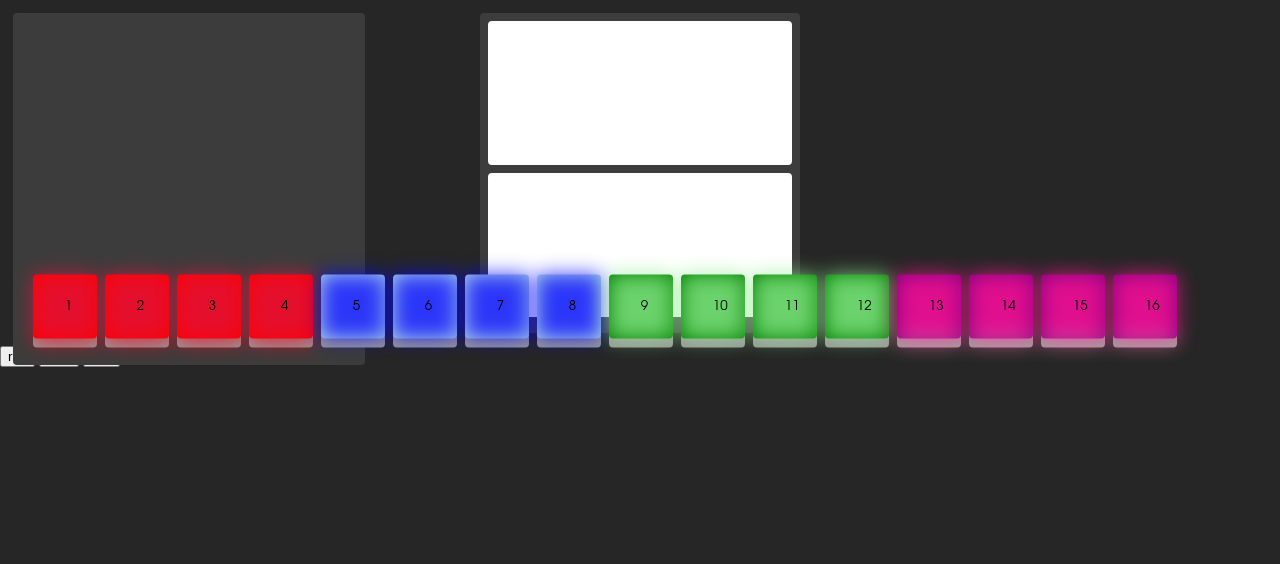
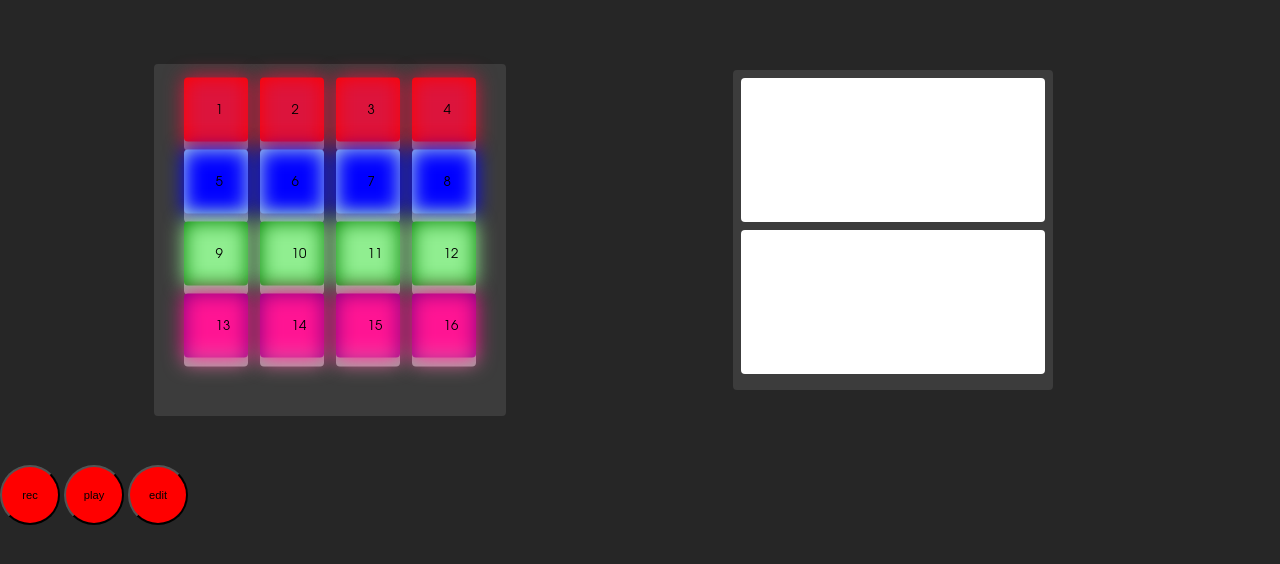
Before and after one commit to Skorpo/web-project-music, a PHP site: page /main.html in a window 1280 px wide. Shown: the part 70-634 px from the top of the page. Run offline with PHP 8.4, Linux system fonts and the light colour scheme.

Commit message:
Update style.css

```diff
--- a/peter_work/style.css
+++ b/peter_work/style.css
@@ -45,13 +50,13 @@ body
     /*Allow spacing and sizing to be responsive*/
 	margin: 4px;
 
-	display: flex;
 
-    width:20%;
 
-	height:20%;
+    width:5vw;
 
-    display: inline-block;
+	height:5vw;
+
+
 
     top: 50%;
 
@@ -79,24 +84,81 @@ body
 
 
 }
+.playRecord{
+	font-size: .7em;
+	height: 60px;
+	width: 60px;
+	background-color: red;
+	border-radius: 50%;
+	display: inline-block;
+	vertical-align:top;
+	text-align:center;
+	cursor: pointer;
+	}
+.padRecord{
+	font-size: .7em;
+	height: 60px;
+	width: 60px;
+	background-color: red;
+	border-radius: 50%;
+	display: inline-block;
+	vertical-align:top;
+	text-align:center;
+	cursor: pointer;
+}
+.padEdit{
+	font-size: .7em;
+	height: 60px;
+	width: 60px;
+	background-color: red;
+	border-radius: 50%;
+	display: inline-block;
+	vertical-align:top;
+	text-align:center;
+	cursor: pointer;
+}
+
+#playrecord_container{
+	display: grid;
+	grid-template-columns: auto ;
+	grid-gap: 10px;
+    float: center;
+  padding: 10px;
+  width:20%;
+}
+#playrecord_container > div {
+
+  text-align: center;
+  padding: 20px 0;
+
+}
 
 
-@media screen and (max-width: 1060px) {
-    #primary { width:10%; }
-    #secondary { width:30%; margin-left:3%;}
+
+
+.playrecord_container{
+
+  display: grid;
+  grid-template-columns: auto ;
+  grid-gap: 10px;
+  background-color: #2196F3;
+  padding: 10px;
+
+}
+.playrecord_container > div {
+  background-color: rgba(255, 255, 255, 0.8);
+  text-align: center;
+  padding: 20px 0;
+  font-size: 30px;
 }
 
-/* Media Queries: Tabled Portrait */
-@media screen and (max-width: 768px) {
-    #primary { width:100%; }
-    #secondary { width:100%; margin:0; border:none; }
-}
+
 .pad::before {
 
     border-radius: inherit;
     content: '';
     filter: blur(10px);
-    opacity: .75;
+    opacity: 1.00;
     position: absolute;
     transition: all .3s ease-in-out;
     width: 100%;
@@ -140,37 +202,37 @@ box-shadow: 0 5px pink;}
 
 
 #pad1{	background-color: red;
-position: sticky;}
+}
 #pad2{	background-color: red;
-position: sticky;}
+}
 #pad3{	background-color: red;
-position: sticky;}
+}
 #pad4{	background-color: red;
-position: sticky;}
+}
 #pad5{	background-color: lightblue;
-position: sticky;}
+}
 #pad6{	background-color: lightblue;
-position: sticky;}
+}
 #pad7{	background-color: lightblue;
-position: sticky;}
+}
 #pad8{	background-color: lightblue;
-position: sticky;}
+}
 #pad9{	background-color: green;
-position: sticky;}
+}
 #pad10{	background-color: green;
-position: sticky;}
+}
 #pad11{	background-color: green;
-position: sticky;}
+}
 #pad12{	background-color: green;
-position: sticky;}
+}
 #pad13{	background-color: purple;
-position: sticky;}
+}
 #pad14{	background-color: purple;
-position: sticky;}
+}
 #pad15{	background-color: purple;
-position: sticky;}
+}
 #pad16{	background-color: purple;
-position: sticky;}
+}
 
 
 
@@ -247,23 +309,25 @@ header {
 #pad_container{
 
 
-	display: flex;
 
-    position: fixed;
 
     width:25vw;
 
     height:25vw;
 
-    margin:1vw;
+    margin-left:12vw;
 
-	padding: 16px 16px 16px 16px;
+	margin-top:5vw;
+
+	padding: 16px 16px 16px;
 
     background: rgb(60,60,60);
 
-    vertical-align:top;
+
 
 	border-radius: 4px;
+
+	float:left;
 
 
 
@@ -283,11 +347,11 @@ header {
 
     display: inline-block;
 
-    vertical-align:top;
+
 
     text-align: center;
 
-    margin:1vw;
+    margin:5.5vw;
 
 	border-radius: 4px;
 
```
Also changed, not shown: other parts of peter_work/style.css (+74 -1 lines).
